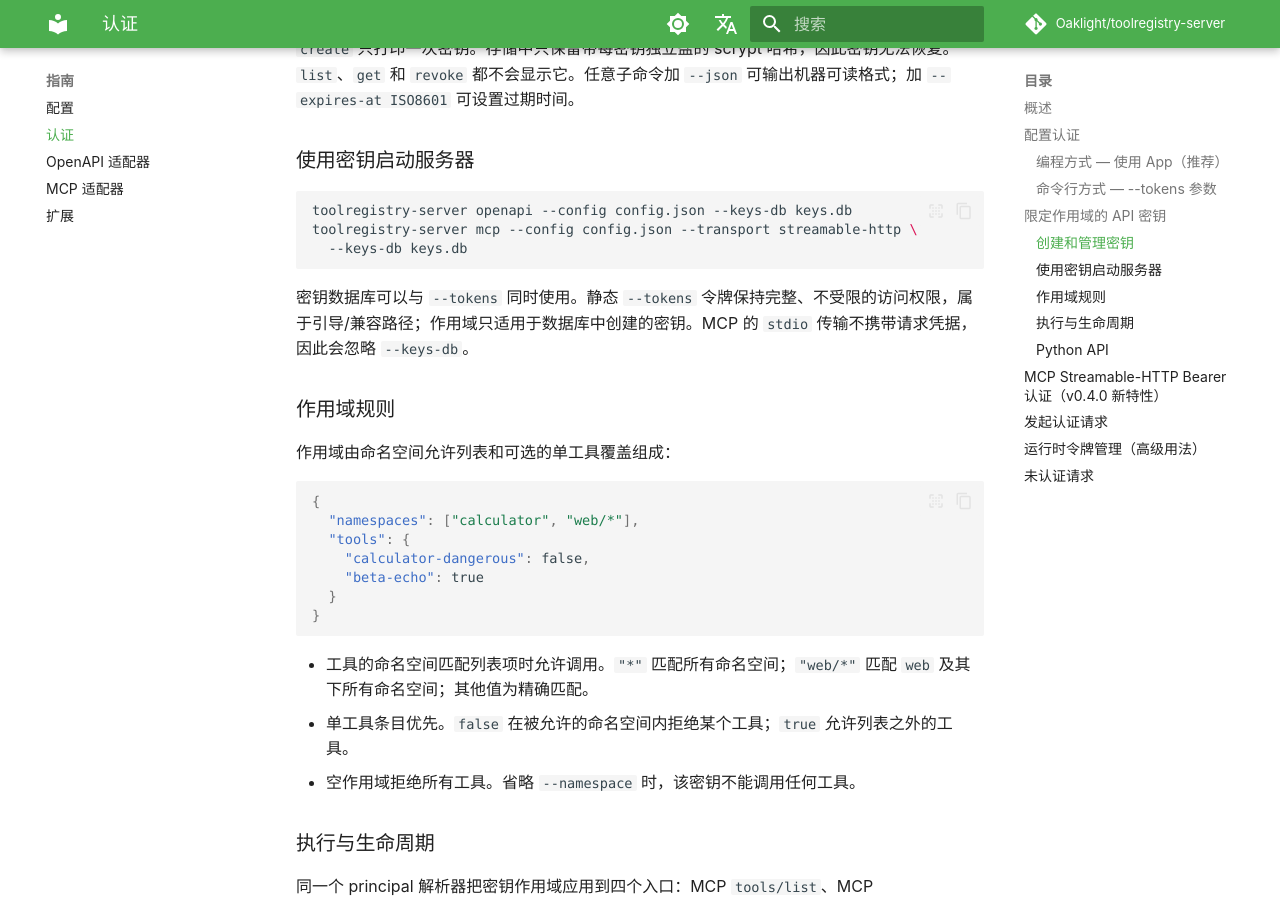
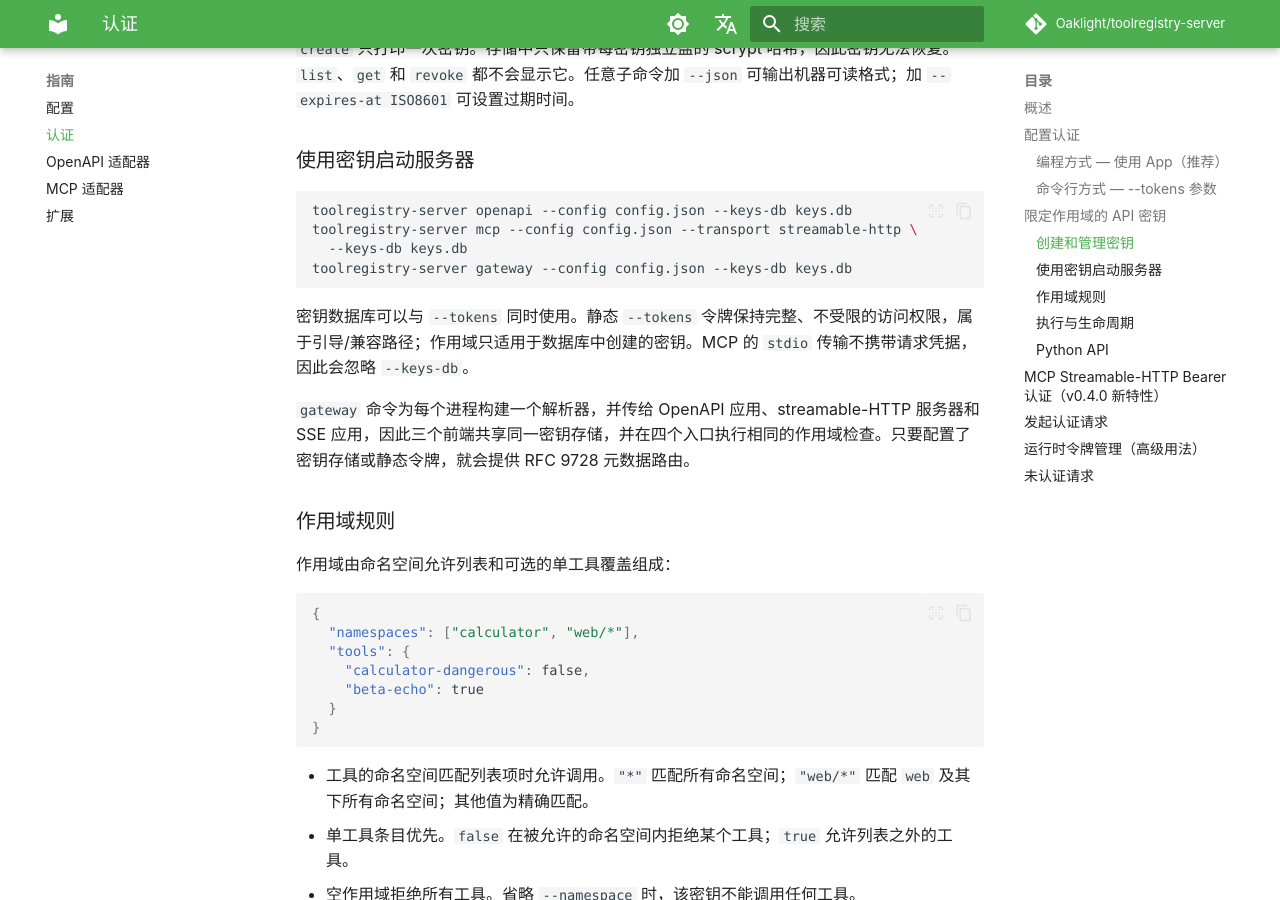
Before and after one commit to Oaklight/toolregistry-server, an MkDocs documentation site: the page built from docs/guides/authentication.md, in a window 1280 px wide and 900 px high, scrolled down 2323 px. Built offline with MkDocs 1.6.1 and Material for MkDocs 9.7.7, drawn with Linux system fonts in a browser that asks for light colours; some web fonts are replaced; comment, search, counter and statistics services are not loaded.

Commit message:
docs(gateway): 说明 gateway 前端的限定作用域密钥（#200）

````diff
--- a/docs/guides/authentication.md
+++ b/docs/guides/authentication.md
@@ -104,9 +104,12 @@ toolregistry-server keys --db keys.db revoke key_...
 toolregistry-server openapi --config config.json --keys-db keys.db
 toolregistry-server mcp --config config.json --transport streamable-http \
   --keys-db keys.db
+toolregistry-server gateway --config config.json --keys-db keys.db
 ```
 
 密钥数据库可以与 `--tokens` 同时使用。静态 `--tokens` 令牌保持完整、不受限的访问权限，属于引导/兼容路径；作用域只适用于数据库中创建的密钥。MCP 的 `stdio` 传输不携带请求凭据，因此会忽略 `--keys-db`。
+
+`gateway` 命令为每个进程构建一个解析器，并传给 OpenAPI 应用、streamable-HTTP 服务器和 SSE 应用，因此三个前端共享同一密钥存储，并在四个入口执行相同的作用域检查。只要配置了密钥存储或静态令牌，就会提供 RFC 9728 元数据路由。
 
 ### 作用域规则
 
````
Also changed, not shown: docs/changelog.md (+1 -0 lines).
